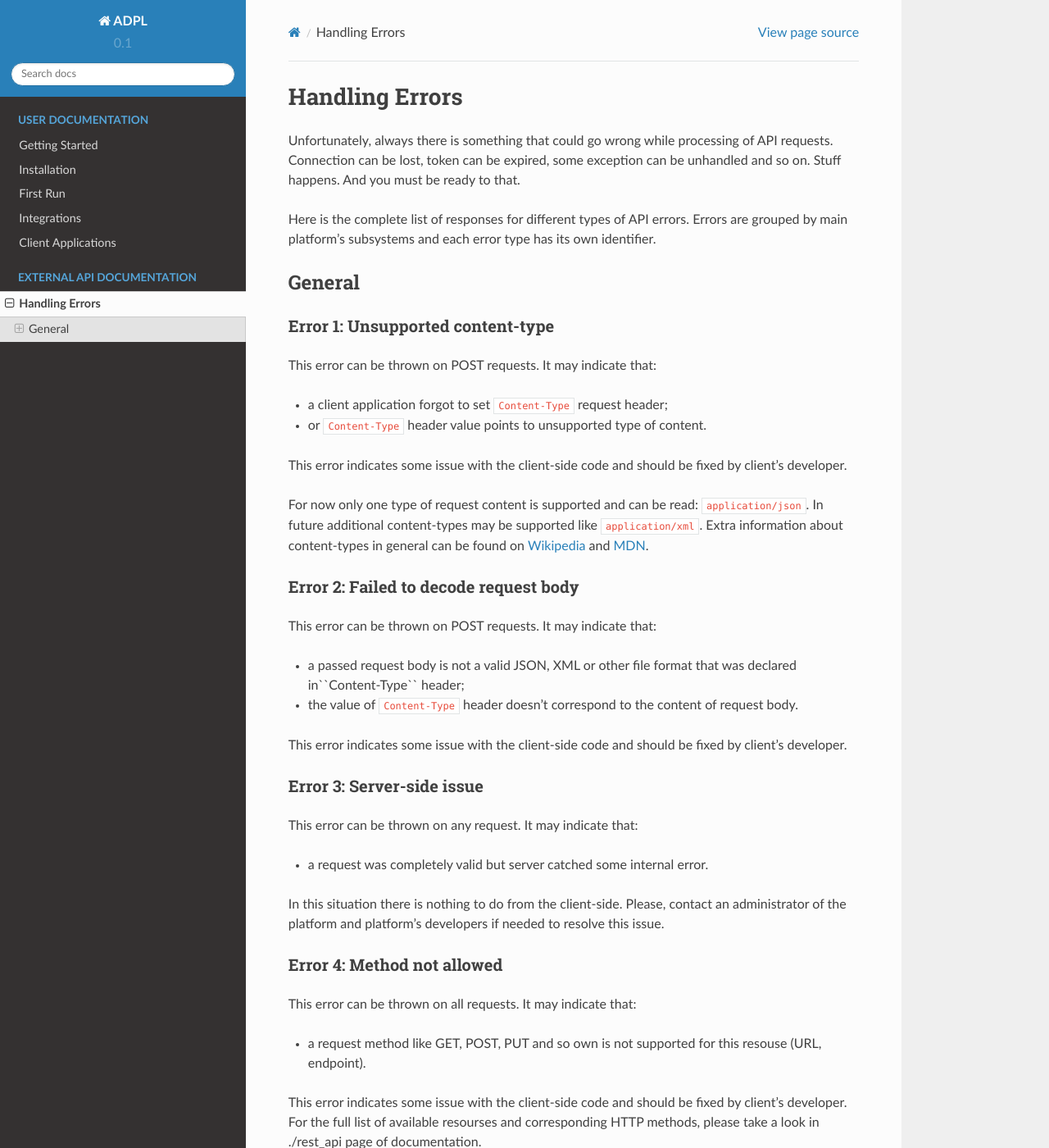
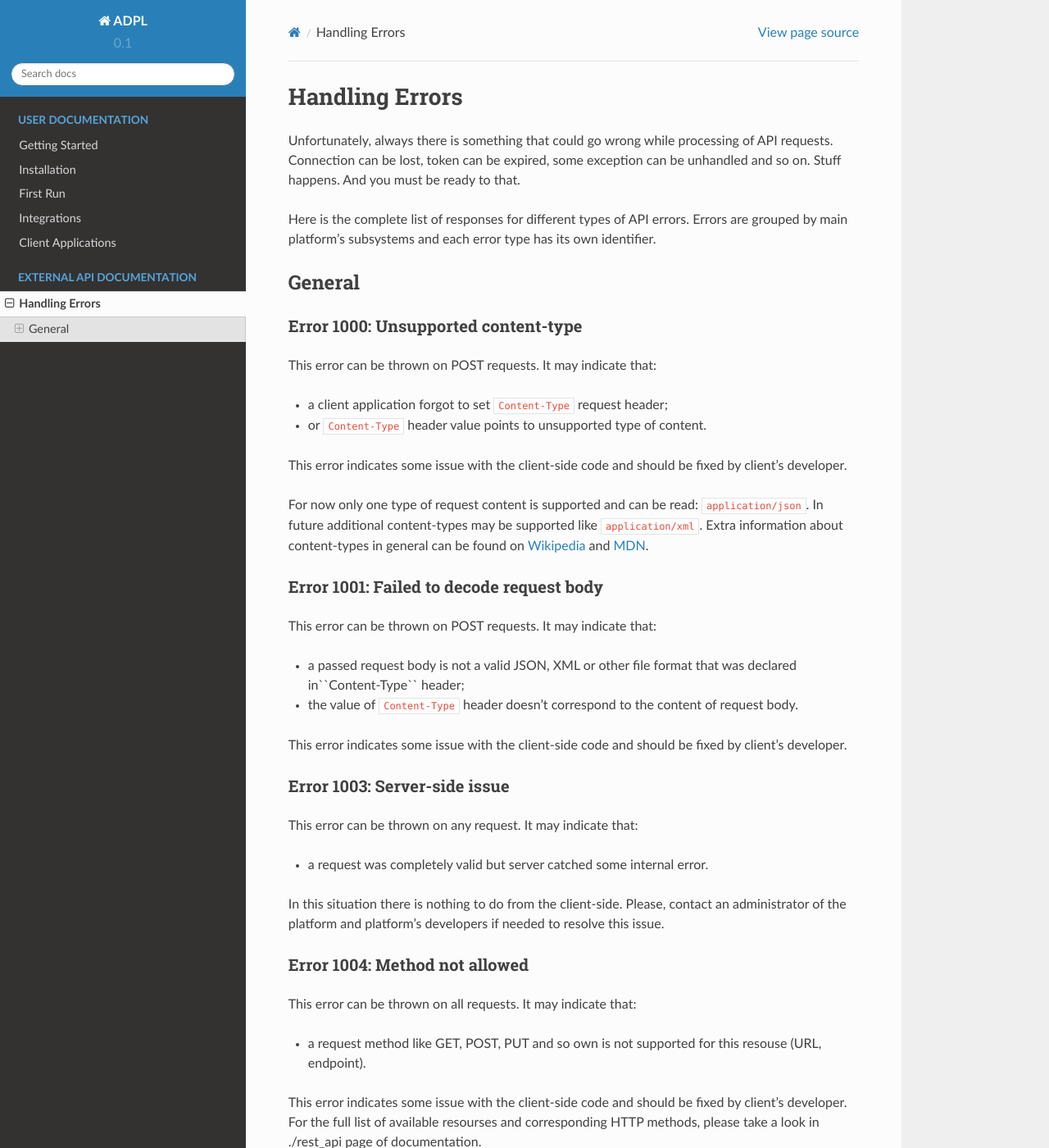
Before and after one commit to fossabot/everpl, a Sphinx documentation site: the page built from docs/source/api/handling_errors.rst, in a window 1280 px wide and 1400 px high. Shown: the whole window at 82% size. Built offline with Sphinx 7.4.7 and the Read the Docs theme 2.0.0, drawn with Linux system fonts in a browser that asks for light colours; pages that are not in the unit, such as notebooks, are missing from menus; some of the changed text lies outside the part shown.

Commit message:
[WIP] Changed error enumeration scheme

```diff
--- a/docs/source/api/handling_errors.rst
+++ b/docs/source/api/handling_errors.rst
@@ -13,9 +13,9 @@ error type has its own identifier.
 General
 -------
 
-.. _error_1:
+.. _error_1000:
 
-Error 1: Unsupported content-type
+Error 1000: Unsupported content-type
 ^^^^^^^^^^^^^^^^^^^^^^^^^^^^^^
 
 This error can be thrown on POST requests. It may indicate that:
@@ -35,9 +35,9 @@ information about content-types in general can be found on
 `Wikipedia <https://en.wikipedia.org/wiki/Media_type>`_ and
 `MDN <https://developer.mozilla.org/en-US/docs/Web/HTTP/Headers/Content-Type>`_.
 
-.. _error_2:
+.. _error_1001:
 
-Error 2: Failed to decode request body
+Error 1001: Failed to decode request body
 ^^^^^^^^^^^^^^^^^^^^^^^^^^^^^^^^^
 
 This error can be thrown on POST requests. It may indicate that:
@@ -50,9 +50,9 @@ This error can be thrown on POST requests. It may indicate that:
 This error indicates some issue with the client-side code and should
 be fixed by client's developer.
 
-.. _error_3:
+.. _error_1003:
 
-Error 3: Server-side issue
+Error 1003: Server-side issue
 ^^^^^^^^^^^^^^^^^^^^^^^^^^^^^^^^^
 
 This error can be thrown on any request. It may indicate that:
@@ -64,9 +64,9 @@ In this situation there is nothing to do from the client-side. Please,
 contact an administrator of the platform and platform's developers
 if needed to resolve this issue.
 
-.. _error_4:
+.. _error_1004:
 
-Error 4: Method not allowed
+Error 1004: Method not allowed
 ^^^^^^^^^^^^^^^^^^^^^^^^^^^^^^^^^
 
 This error can be thrown on all requests. It may indicate that:
```
Also changed, not shown: other parts of docs/source/api/handling_errors.rst (+2 -2 lines).
